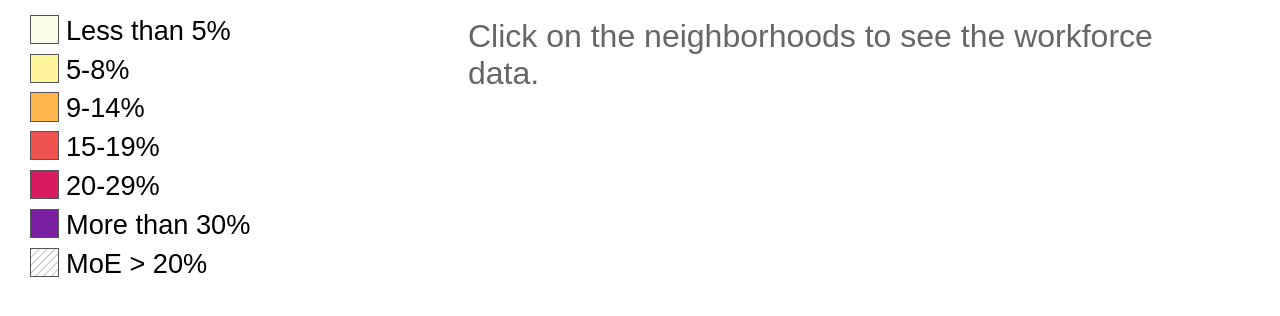
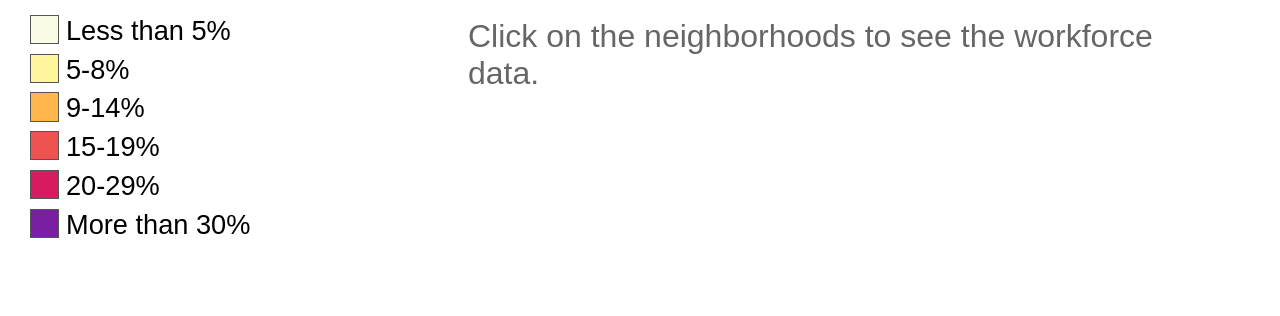
Before and after one commit to hermansaksono/boston_unemployment_vis, a website: page index.html in a window 1280 px wide. Shown: the part 1249-1565 px from the top of the page. Drawn offline with Linux system fonts and the light colour scheme; some packages are replaced by stand-ins of ours.

Commit message:
Remove the MoE legend

```diff
--- a/index.html
+++ b/index.html
@@ -132,9 +132,9 @@
                 <div class="legendItem">
                     <div class="legendBox colorLevel5"></div> More than 30%
                 </div>
-                <div class="legendItem">
+                <!--<div class="legendItem">
                     <div class="legendBox colorLevelHighMoe"></div> MoE > 20%
-                </div>
+                </div>-->
             </div>
             <div id="mapGuideText" class="mapGuideText">
                 <p>Click on the neighborhoods to see the workforce data.</p>
```
